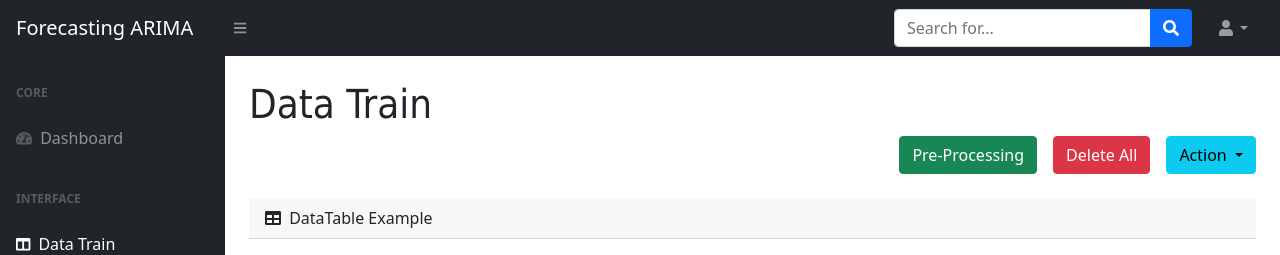
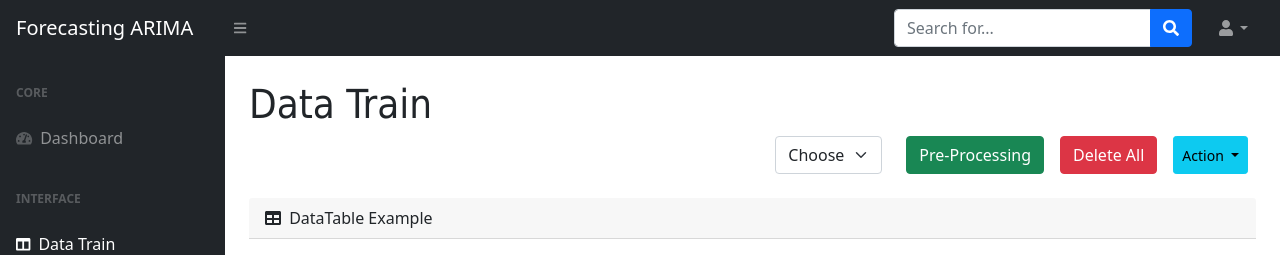
Before and after one commit to zdnMuh/forecasting-arima, a Flask app: page /train/ in a window 1280 px wide. Shown: the top 255 px of the page. Run offline with Flask 3, Linux system fonts and the light colour scheme; some libraries are stand-ins or nearby versions.

Commit message:
add choose on data train

```diff
--- a/addDate.py
+++ b/addDate.py
@@ -1,7 +1,7 @@
 from datetime import datetime, timedelta
 from dbConf import db, dataTest, dataTrain
 
-def add_last_3_days_to_data_test():
+def add_last_3_days_to_data_test(x):
     # Mendapatkan tanggal terakhir dari dataTest
     last_date_entry = dataTest.query.order_by(dataTest.Date.desc()).first()
     if last_date_entry:
@@ -10,7 +10,7 @@ def add_last_3_days_to_data_test():
         last_date = datetime(2022, 1, 1)  # Atur tanggal awal jika tabel kosong
 
     # Tambahkan 3 data terakhir dari tanggal terakhir
-    for i in range(1, 4):
+    for i in range(1, x):
         new_date = last_date + timedelta(days=i)
         new_data_test = dataTest(Date=new_date, Close=0.0)  # Gantilah nilai Close sesuai kebutuhan
         db.session.add(new_data_test)
--- a/app.py
+++ b/app.py
@@ -28,6 +28,8 @@ def train():  # put application's code here
     if request.method == 'POST':
         # Mendapatkan data dari tabel Train
         dataTrainRecords = dataTrain.query.all()
+        segments = int(request.form.get('coba'))
+        print(segments)
 
         # Mengambil hanya field Date dan Close
         dataTestRecords = [(record.Date, record.Close) for record in dataTrainRecords]
@@ -39,7 +41,7 @@ def train():  # put application's code here
             db.session.add(newDataTest)
 
         db.session.commit()
-        add_last_3_days_to_data_test()
+        add_last_3_days_to_data_test(segments)
         return redirect(url_for("test"))
     data = dataTrain.query.all()
     return render_template("/home/dataTrain.html", value=data, segment=segment)
@@ -153,4 +155,4 @@ def hello():
 #     return request.endpoint.split('.')[-1].capitalize()
 
 if __name__ == '__main__':
-    app.run(port=5001)
+    app.run(debug=True)
--- a/templates/home/dataTrain.html
+++ b/templates/home/dataTrain.html
@@ -12,23 +12,36 @@
             <h1 class="mt-4" style="font-family: 'Tahoma'">Data Train</h1>
             <div class="row">
                 <div class="d-grid gap-2 d-md-flex justify-content-md-end mb-4">
-                    <form method="post" action="{{ url_for('train') }}">
-                    <!-- Isi formulir dengan input atau elemen formulir lainnya sesuai kebutuhan -->
-                    <!-- Misalnya, input file untuk mengunggah data, atau input teks untuk parameter lain -->
-                        <button class="btn btn-success me-md-2" type="submit">Pre-Processing</button>
+                    <form method="post" action="{{ url_for('train') }}" class="me-md-2">
+                        <div class="form-group">
+                            <div class="row align-items-end">
+                                <div class="col-auto">
+                                    <select class="form-select" aria-label="Default select example" name="coba">
+                                        <option selected>Choose</option>
+                                        <option value="2">1</option>
+                                        <option value="4">3</option>
+                                        <option value="8">7</option>
+                                    </select>
+                                </div>
+                                <div class="col-auto">
+                                    <button class="btn btn-success" type="submit">Pre-Processing</button>
+                                </div>
+                            </div>
+                        </div>
                     </form>
-                    <form method="post" action="{{ url_for('deleteAllTrain') }}" onsubmit="return confirm('Apakah Anda yakin ingin menghapus semua data?');">
-                        <button type="submit" class="btn btn-danger me-md-2">Delete All</button>
+
+                    <form method="post" action="{{ url_for('deleteAllTrain') }}" onsubmit="return confirm('Apakah Anda yakin ingin menghapus semua data?');" class="me-md-2">
+                        <button type="submit" class="btn btn-danger">Delete All</button>
                     </form>
-                    <!-- Example single danger button -->
-                    <div class="btn-group">
-                      <button type="button" class="btn btn-info dropdown-toggle" data-bs-toggle="dropdown" aria-expanded="false">
-                        Action
-                      </button>
-                      <div class="dropdown-menu">
-                          <a class="dropdown-item" href="{{ url_for('scraping') }}">Crawling Data</a>
-                          <a class="dropdown-item" href="{{ url_for('upload') }}">Import Data</a>
-                      </div>
+
+                    <div class="btn-group me-md-2">
+                        <button type="button" class="btn btn-sm btn-info dropdown-toggle" data-bs-toggle="dropdown" aria-expanded="false">
+                            Action
+                        </button>
+                        <div class="dropdown-menu dropdown-menu-sm">
+                            <a class="dropdown-item" href="{{ url_for('scraping') }}">Crawling Data</a>
+                            <a class="dropdown-item" href="{{ url_for('upload') }}">Import Data</a>
+                        </div>
                     </div>
                 </div>
             <div class="col-12">
```
Also changed, not shown: forecast.py (+20 -0 lines).
